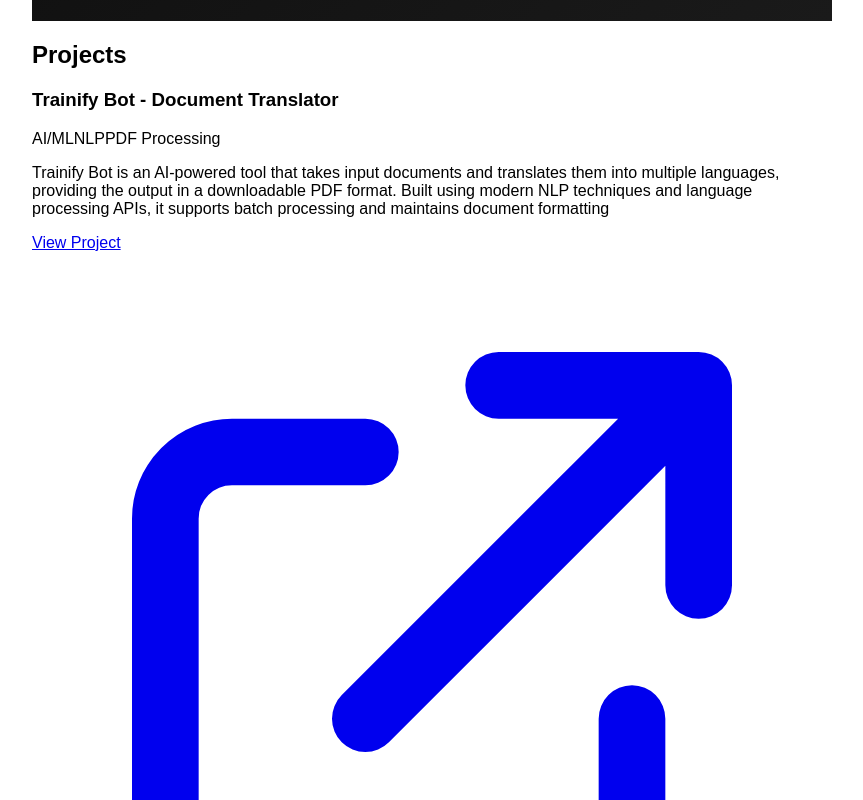
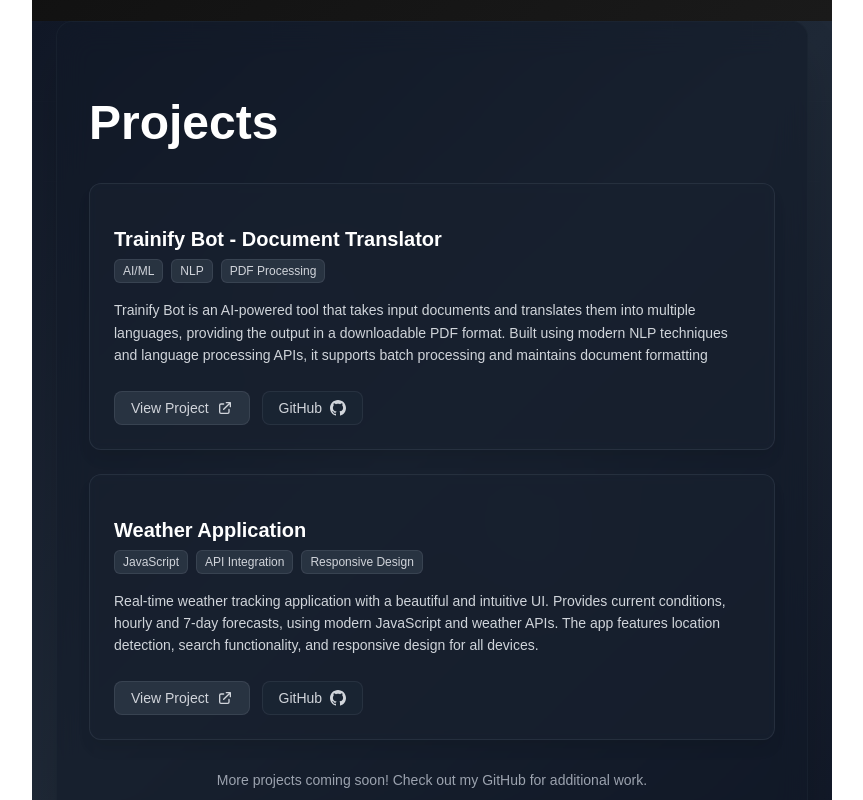
Before and after one commit to rudrasalokhe/portfolio, a React (Vite) app: page / in a window 1280 px wide. Shown: the part 1060-1860 px from the top of the page, without its empty margins (208-1071 px from the left). Built offline with nearby package versions, Linux system fonts and the light colour scheme.

Commit message:
Update Projects.jsx

```diff
--- a/src/components/Projects.jsx
+++ b/src/components/Projects.jsx
@@ -24,56 +24,253 @@
     setIsVisible(true);
   }, []);
 
+  const styles = {
+    section: {
+      position: 'relative',
+      minHeight: '100vh',
+      display: 'flex',
+      alignItems: 'center',
+      justifyContent: 'center',
+      overflow: 'hidden',
+      background: 'linear-gradient(135deg, #111827 0%, #1f2937 50%, #111827 100%)',
+    },
+    backgroundContainer: {
+      position: 'absolute',
+      inset: '0',
+    },
+    orb1: {
+      position: 'absolute',
+      top: '25%',
+      left: '25%',
+      width: '128px',
+      height: '128px',
+      backgroundColor: 'rgba(75, 85, 99, 0.1)',
+      borderRadius: '50%',
+      filter: 'blur(32px)',
+      animation: 'pulse 2s infinite',
+    },
+    orb2: {
+      position: 'absolute',
+      bottom: '25%',
+      right: '25%',
+      width: '160px',
+      height: '160px',
+      backgroundColor: 'rgba(107, 114, 128, 0.1)',
+      borderRadius: '50%',
+      filter: 'blur(32px)',
+      animation: 'pulse 2s infinite',
+      animationDelay: '1s',
+    },
+    gridPattern: {
+      position: 'absolute',
+      inset: '0',
+      backgroundImage: `
+        linear-gradient(rgba(255,255,255,0.01) 1px, transparent 1px),
+        linear-gradient(90deg, rgba(255,255,255,0.01) 1px, transparent 1px)
+      `,
+      backgroundSize: '80px 80px',
+      maskImage: 'radial-gradient(ellipse 60% 50% at 50% 0%, #000 70%, transparent 110%)',
+    },
+    mainContainer: {
+      position: 'relative',
+      zIndex: 10,
+      maxWidth: '1152px',
+      margin: '0 auto',
+      padding: '0 24px',
+      transition: 'all 1s ease',
+      opacity: isVisible ? 1 : 0,
+      transform: isVisible ? 'translateY(0)' : 'translateY(40px)',
+    },
+    glassmorphismCard: {
+      backgroundColor: 'rgba(17, 24, 39, 0.5)',
+      backdropFilter: 'blur(16px)',
+      border: '1px solid rgba(31, 41, 55, 0.5)',
+      borderRadius: '16px',
+      padding: '32px',
+      boxShadow: '0 25px 50px -12px rgba(0, 0, 0, 0.25)',
+      position: 'relative',
+      overflow: 'hidden',
+    },
+    contentContainer: {
+      position: 'relative',
+      zIndex: 10,
+    },
+    titleSection: {
+      marginBottom: '32px',
+    },
+    title: {
+      fontSize: '3rem',
+      fontWeight: 'bold',
+      color: 'white',
+      marginBottom: '16px',
+      lineHeight: '1.2',
+    },
+    projectsGrid: {
+      display: 'grid',
+      gap: '24px',
+      gridTemplateColumns: 'repeat(auto-fit, minmax(400px, 1fr))',
+    },
+    projectCard: {
+      backgroundColor: 'rgba(31, 41, 55, 0.4)',
+      backdropFilter: 'blur(4px)',
+      border: '1px solid rgba(55, 65, 81, 0.5)',
+      borderRadius: '12px',
+      padding: '24px',
+      boxShadow: '0 10px 15px -3px rgba(0, 0, 0, 0.1)',
+      transition: 'all 0.3s ease',
+      cursor: 'pointer',
+    },
+    projectCardHover: {
+      backgroundColor: 'rgba(31, 41, 55, 0.6)',
+      borderColor: 'rgba(75, 85, 99, 0.5)',
+      boxShadow: '0 25px 50px -12px rgba(0, 0, 0, 0.25)',
+      transform: 'translateY(-4px)',
+    },
+    projectHeader: {
+      marginBottom: '16px',
+    },
+    projectTitle: {
+      fontSize: '1.25rem',
+      fontWeight: '600',
+      color: 'white',
+      marginBottom: '8px',
+      transition: 'color 0.3s ease',
+    },
+    techStack: {
+      display: 'flex',
+      flexWrap: 'wrap',
+      gap: '8px',
+      marginBottom: '12px',
+    },
+    techTag: {
+      padding: '4px 8px',
+      fontSize: '0.75rem',
+      backgroundColor: 'rgba(55, 65, 81, 0.6)',
+      color: '#d1d5db',
+      borderRadius: '6px',
+      border: '1px solid rgba(75, 85, 99, 0.5)',
+    },
+    projectDescription: {
+      color: '#d1d5db',
+      marginBottom: '24px',
+      fontSize: '0.875rem',
+      lineHeight: '1.6',
+    },
+    projectLinks: {
+      display: 'flex',
+      gap: '12px',
+    },
+    linkButton: {
+      display: 'inline-flex',
+      alignItems: 'center',
+      padding: '8px 16px',
+      backgroundColor: 'rgba(55, 65, 81, 0.6)',
+      border: '1px solid rgba(75, 85, 99, 0.5)',
+      borderRadius: '8px',
+      color: '#d1d5db',
+      fontSize: '0.875rem',
+      fontWeight: '500',
+      textDecoration: 'none',
+      transition: 'all 0.3s ease',
+    },
+    githubButton: {
+      backgroundColor: 'rgba(31, 41, 55, 0.6)',
+      border: '1px solid rgba(55, 65, 81, 0.5)',
+    },
+    linkIcon: {
+      marginLeft: '8px',
+      width: '16px',
+      height: '16px',
+      transition: 'transform 0.3s ease',
+    },
+    additionalInfo: {
+      marginTop: '32px',
+      textAlign: 'center',
+    },
+    additionalInfoText: {
+      color: '#9ca3af',
+      fontSize: '0.875rem',
+    },
+  };
+
+  // Responsive styles
+  const mediaQueries = `
+    @keyframes pulse {
+      0%, 100% { opacity: 1; }
+      50% { opacity: 0.5; }
+    }
+
+    @media (max-width: 768px) {
+      .title { font-size: 2.5rem !important; }
+      .projects-grid { grid-template-columns: 1fr !important; }
+    }
+
+    @media (max-width: 640px) {
+      .title { font-size: 2rem !important; }
+      .glassmorphism-card { padding: 20px !important; }
+    }
+  `;
+
   return (
-    <section className="relative min-h-screen flex items-center justify-center overflow-hidden bg-gradient-to-br from-gray-900 via-gray-800 to-gray-900">
+    <>
+      <style>{mediaQueries}</style>
+      <section style={styles.section}>
         {/* Animated background elements */}
-      <div className="absolute inset-0">
+        <div style={styles.backgroundContainer}>
           {/* Floating orbs */}
-        <div className="absolute top-1/4 left-1/4 w-32 h-32 bg-gray-600/10 rounded-full blur-2xl animate-pulse"></div>
-        <div className="absolute bottom-1/4 right-1/4 w-40 h-40 bg-gray-500/10 rounded-full blur-2xl animate-pulse delay-1000"></div>
+          <div style={styles.orb1}></div>
+          <div style={styles.orb2}></div>
 
           {/* Grid pattern */}
-        <div className="absolute inset-0 bg-[linear-gradient(rgba(255,255,255,0.01)_1px,transparent_1px),linear-gradient(90deg,rgba(255,255,255,0.01)_1px,transparent_1px)] bg-[size:80px_80px] [mask-image:radial-gradient(ellipse_60%_50%_at_50%_0%,#000_70%,transparent_110%)]"></div>
+          <div style={styles.gridPattern}></div>
         </div>
 
         {/* Main content container */}
-      <div className={`relative z-10 max-w-6xl mx-auto px-6 transition-all duration-1000 ${isVisible ? 'opacity-100 translate-y-0' : 'opacity-0 translate-y-10'}`}>
+        <div style={styles.mainContainer}>
 
           {/* Glassmorphism card */}
-        <div className="bg-gray-900/50 backdrop-blur-lg border border-gray-800/50 rounded-2xl p-8 shadow-xl relative overflow-hidden">
+          <div style={styles.glassmorphismCard} className="glassmorphism-card">
 
             {/* Content */}
-          <div className="relative z-10">
+            <div style={styles.contentContainer}>
 
               {/* Title */}
-            <div className="mb-8">
-              <h2 className="text-4xl md:text-5xl font-bold text-white mb-4 leading-tight">
+              <div style={styles.titleSection}>
+                <h2 style={styles.title} className="title">
                   Projects
                 </h2>
               </div>
 
               {/* Projects grid */}
-            <div className="grid lg:grid-cols-2 gap-6">
+              <div style={styles.projectsGrid} className="projects-grid">
                 {projects.map((project, index) => (
                   <div
                     key={project.name}
-                  className={`group bg-gray-800/40 backdrop-blur-sm border border-gray-700/50 rounded-xl p-6 shadow-lg hover:bg-gray-800/60 hover:border-gray-600/50 hover:shadow-xl transition-all duration-300 hover:-translate-y-1 ${isVisible ? 'opacity-100 translate-y-0' : 'opacity-0 translate-y-4'}`}
                     style={{
+                      ...styles.projectCard,
+                      opacity: isVisible ? 1 : 0,
+                      transform: isVisible ? 'translateY(0)' : 'translateY(16px)',
                       transitionDelay: `${index * 200}ms`
+                    }}
+                    onMouseEnter={(e) => {
+                      Object.assign(e.target.style, styles.projectCardHover);
+                    }}
+                    onMouseLeave={(e) => {
+                      Object.assign(e.target.style, styles.projectCard);
                     }}
                   >
                     {/* Project header */}
-                  <div className="mb-4">
-                    <h3 className="text-xl font-semibold text-white mb-2 group-hover:text-gray-100 transition-colors duration-300">
+                    <div style={styles.projectHeader}>
+                      <h3 style={styles.projectTitle}>
                         {project.name}
                       </h3>
 
                       {/* Tech stack tags */}
-                    <div className="flex flex-wrap gap-2 mb-3">
+                      <div style={styles.techStack}>
                         {project.tech.map((tech) => (
                           <span
                             key={tech}
-                          className="px-2 py-1 text-xs bg-gray-700/60 text-gray-300 rounded-md border border-gray-600/50"
+                            style={styles.techTag}
                           >
                             {tech}
                           </span>
@@ -82,21 +279,34 @@
                     </div>
 
                     {/* Project description */}
-                  <p className="text-gray-300 mb-6 text-sm leading-relaxed">
+                    <p style={styles.projectDescription}>
                       {project.description}
                     </p>
 
                     {/* Project links */}
-                  <div className="flex gap-3">
+                    <div style={styles.projectLinks}>
                       <a
                         href={project.link}
                         target="_blank"
                         rel="noopener noreferrer"
-                      className="inline-flex items-center px-4 py-2 bg-gray-700/60 border border-gray-600/50 rounded-lg text-gray-300 text-sm font-medium transition-all duration-300 hover:bg-gray-600/60 hover:border-gray-500/50 hover:text-white group/link"
+                        style={styles.linkButton}
+                        onMouseEnter={(e) => {
+                          e.target.style.backgroundColor = 'rgba(75, 85, 99, 0.6)';
+                          e.target.style.borderColor = 'rgba(107, 114, 128, 0.5)';
+                          e.target.style.color = 'white';
+                          e.target.querySelector('.link-icon').style.transform = 'translateX(4px)';
+                        }}
+                        onMouseLeave={(e) => {
+                          e.target.style.backgroundColor = 'rgba(55, 65, 81, 0.6)';
+                          e.target.style.borderColor = 'rgba(75, 85, 99, 0.5)';
+                          e.target.style.color = '#d1d5db';
+                          e.target.querySelector('.link-icon').style.transform = 'translateX(0)';
+                        }}
                       >
                         View Project
                         <svg
-                        className="ml-2 w-4 h-4 transition-transform duration-300 group-hover/link:translate-x-1"
+                          className="link-icon"
+                          style={styles.linkIcon}
                           fill="none"
                           stroke="currentColor"
                           viewBox="0 0 24 24"
@@ -109,11 +319,24 @@
                         href={project.github}
                         target="_blank"
                         rel="noopener noreferrer"
-                      className="inline-flex items-center px-4 py-2 bg-gray-800/60 border border-gray-700/50 rounded-lg text-gray-300 text-sm font-medium transition-all duration-300 hover:bg-gray-700/60 hover:border-gray-600/50 hover:text-white group/github"
+                        style={{...styles.linkButton, ...styles.githubButton}}
+                        onMouseEnter={(e) => {
+                          e.target.style.backgroundColor = 'rgba(55, 65, 81, 0.6)';
+                          e.target.style.borderColor = 'rgba(75, 85, 99, 0.5)';
+                          e.target.style.color = 'white';
+                          e.target.querySelector('.github-icon').style.transform = 'rotate(12deg)';
+                        }}
+                        onMouseLeave={(e) => {
+                          e.target.style.backgroundColor = 'rgba(31, 41, 55, 0.6)';
+                          e.target.style.borderColor = 'rgba(55, 65, 81, 0.5)';
+                          e.target.style.color = '#d1d5db';
+                          e.target.querySelector('.github-icon').style.transform = 'rotate(0deg)';
+                        }}
                       >
                         GitHub
                         <svg
-                        className="ml-2 w-4 h-4 transition-transform duration-300 group-hover/github:rotate-12"
+                          className="github-icon"
+                          style={styles.linkIcon}
                           fill="currentColor"
                           viewBox="0 0 24 24"
                         >
@@ -126,8 +349,8 @@
               </div>
 
               {/* Additional info */}
-            <div className="mt-8 text-center">
-              <p className="text-gray-400 text-sm">
+              <div style={styles.additionalInfo}>
+                <p style={styles.additionalInfoText}>
                   More projects coming soon! Check out my GitHub for additional work.
                 </p>
               </div>
@@ -135,6 +358,7 @@
           </div>
         </div>
       </section>
+    </>
   );
 };
 
```
Lines whose indentation alone changed are shown as unchanged.
